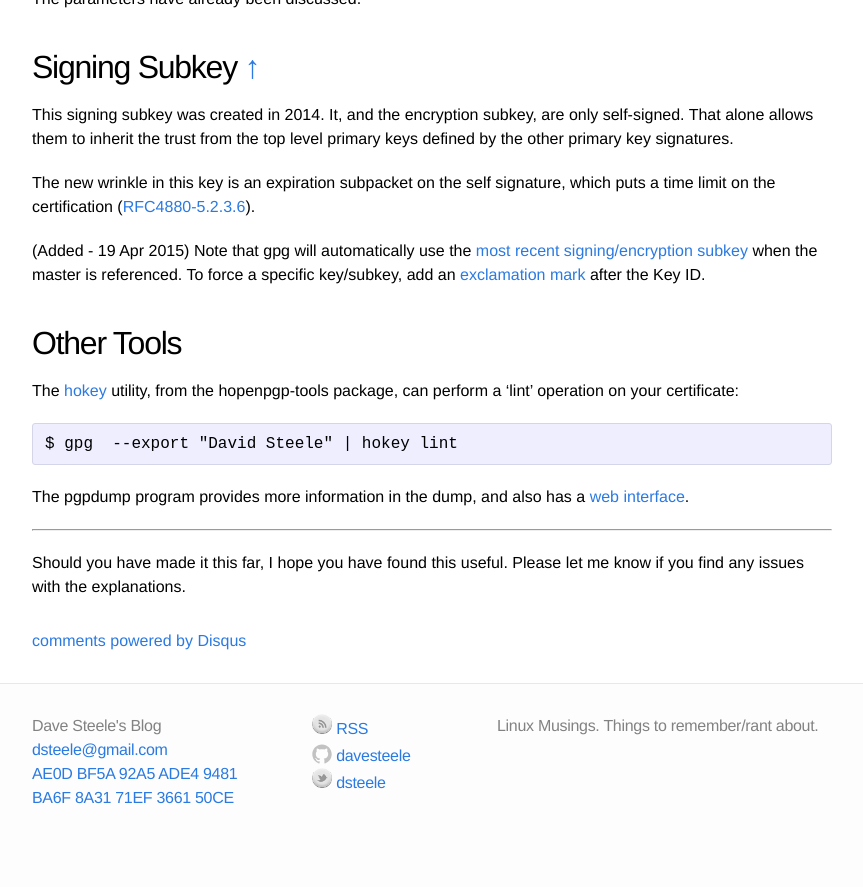
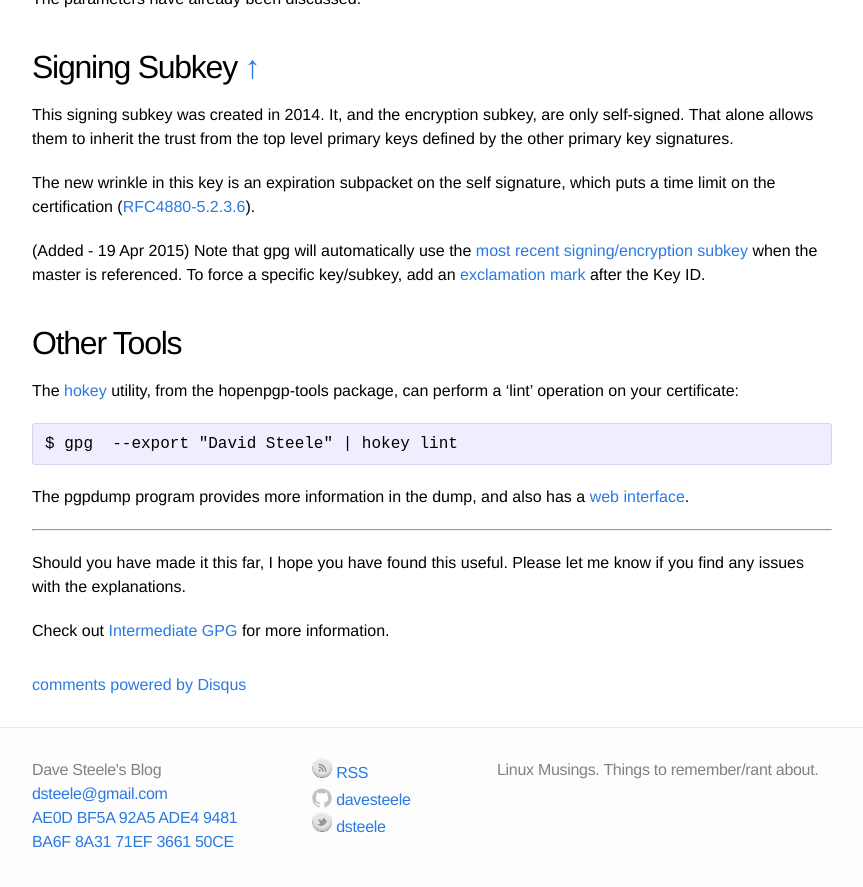
Before and after one commit to davesteele/davesteele.github.io, a Jekyll site: the page built from _posts/2014-09-20-anatomy-of-a-gpg-key.markdown, in a window 1280 px wide and 900 px high, scrolled down 10632 px. Shown: the top 887 px of the window, without its empty margins (208-1071 px from the left). Built offline with Jekyll 4.4.1, drawn with Linux system fonts in a browser that asks for light colours; comment, search, counter and statistics services are not loaded; before the commit the page ends 11488 px from its top, so only the background shows below that.

Commit message:
Link "Anatomy" to "Intermediate"

```diff
--- a/_posts/2014-09-20-anatomy-of-a-gpg-key.markdown
+++ b/_posts/2014-09-20-anatomy-of-a-gpg-key.markdown
@@ -428,3 +428,5 @@ The pgpdump program provides more information in the dump, and also has a [web i
 ----------
 
 Should you have made it this far, I hope you have found this useful. Please let me know if you find any issues with the explanations.
+
+Check out [Intermediate GPG](https://davesteele.github.io/gpg/2015/08/01/intermediate-gpg/) for more information.
```
